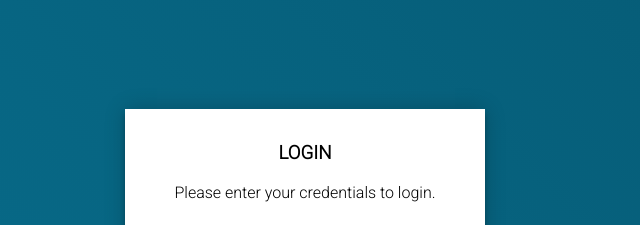
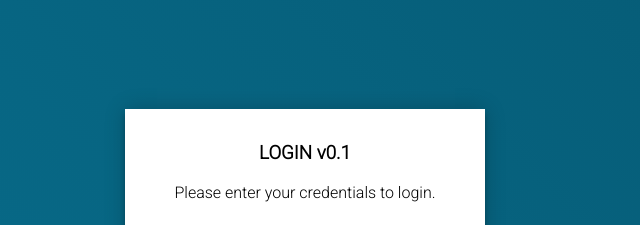
Before and after one commit to mortench3000/leads-app-web, a plain HTML site: page web/index.html in a window 1280 px wide. Shown: the top 225 px of the page, 335-975 px from the left. Drawn offline with Linux system fonts and the light colour scheme.

Commit message:
Updated login-form version

```diff
--- a/web/index.html
+++ b/web/index.html
@@ -11,7 +11,7 @@
         <div class="form">
           <div class="login">
             <div class="login-header">
-            <h3>LOGIN</h3>
+              <h3>LOGIN v0.1</h3>
               <p>Please enter your credentials to login.</p>
             </div>
           </div>
```
Lines whose indentation alone changed are shown as unchanged.
